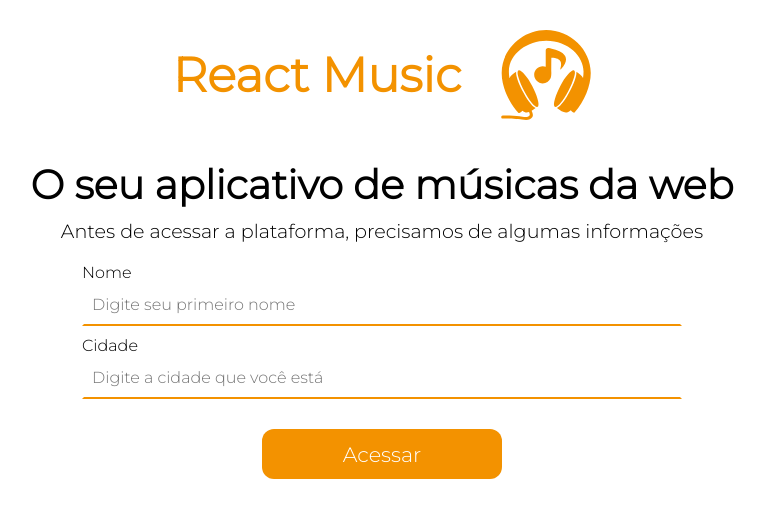
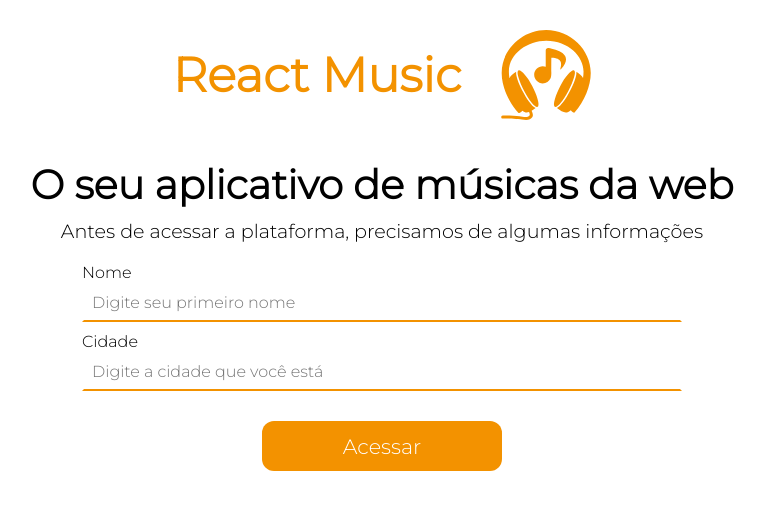
Before and after one commit to guicoelhodev/ReactMusic, a React (Create React App) app: page / in a window 1280 px wide. Shown: the top 518 px of the page, without its empty margins (258-1023 px from the left). Built offline with nearby package versions, Linux system fonts and the light colour scheme.

Commit message:
fix: global style styled-components attr

```diff
--- a/src/GlobalStyle/index.tsx
+++ b/src/GlobalStyle/index.tsx
@@ -3,7 +3,6 @@ import styled, { createGlobalStyle } from "styled-components";
 export const GlobalStyle = createGlobalStyle`
 
 body {
-    box-sizing: border-box;
     margin:0;
     padding:0;
     width:100%;
@@ -15,6 +14,7 @@ body {
         font-family: 'Montserrat', sans-serif;
         margin:0;
         padding:0;
+        box-sizing: border-box;
     }
 
     li {
--- /dev/null
+++ b/src/pages/Playground/index.tsx
@@ -0,0 +1,20 @@
+import { Player } from "components/refactor/Player";
+import React from "react";
+import { FC } from "react";
+import styled from "styled-components";
+
+const Container = styled.div`
+  width: 100%;
+  height: 100vh;
+
+  display: grid;
+  place-items: center;
+`;
+
+export const Playground: FC = () => {
+  return (
+    <Container>
+      <Player />
+    </Container>
+  );
+};
--- /dev/null
+++ b/src/style/theme.ts
@@ -0,0 +1,26 @@
+export const themeColors = {
+  blue: "#f00",
+};
+
+export const themeCSS = {
+  "p-sm": "0.5rem",
+  "p-md": "1rem",
+  "p-lg": "1.5rem",
+  "p-xl": "2.5rem",
+
+  "m-sm": "0.5rem",
+  "m-md": "1rem",
+  "m-lg": "1.5rem",
+  "m-xl": "2.5rem",
+
+  "gap-1": "0.5rem",
+  "gap-2": "1rem",
+  "gap-3": "1.5rem",
+  "gap-4": "2.5rem",
+
+  "radius-sm": "0.5rem",
+  "radius-md": "1rem",
+  "radius-lg": "1.5rem",
+  "radius-xl": "2rem",
+  "radius-full": "50%",
+} as const;
```
Also changed, not shown: src/components/refactor/Player/types.d.ts (added, +9 -0 lines).
